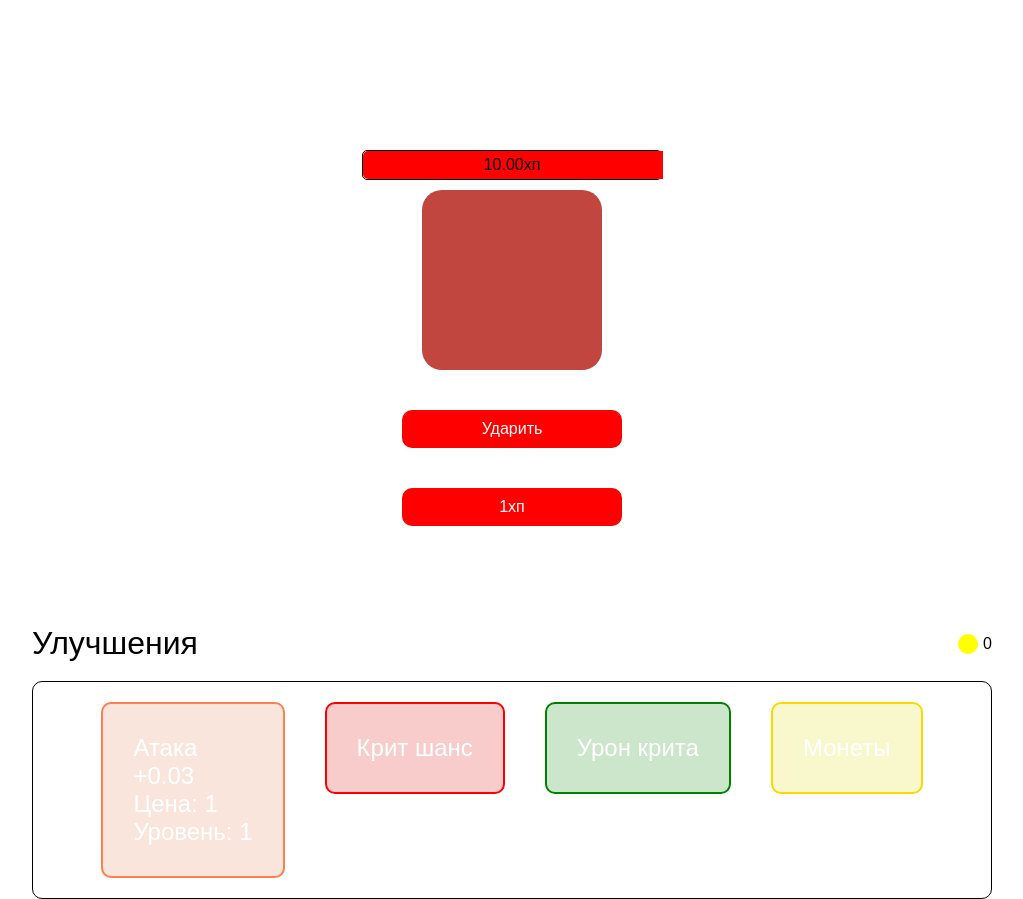
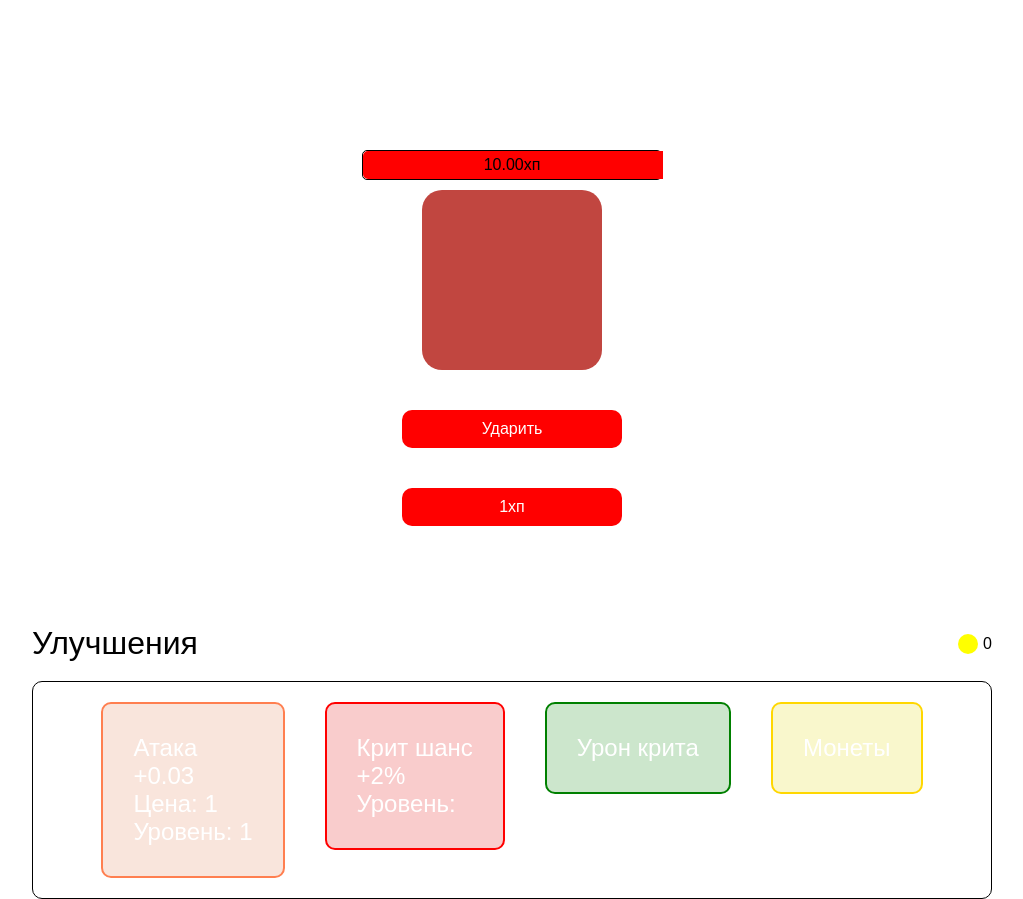
Before and after one commit to HELLRAID-cmd/Tap-Tap-MonsterHunter, a React (Vite) app in the folder client/: page / in a window 1280 px wide. Shown: the whole page, without its empty margins (128-1151 px from the left). Built offline with nearby package versions, Linux system fonts and the light colour scheme.

Commit message:
Изменил прирост крита

```diff
--- a/client/src/Components/Footer/FooterCrit.tsx
+++ b/client/src/Components/Footer/FooterCrit.tsx
@@ -3,16 +3,22 @@ import { useGame } from "../context/Context";
 const FooterCrit = () => {
   const {setAttackCrit} = useGame();
 
+  const nextUpgrade = 0.02;
+
   const upgradeCrit = () => {
     setAttackCrit(prev => {
-      const upgrade = prev + 0.05;
-      console.log("Улучшено", upgrade.toFixed(2))
-      return upgrade > 1 ? 1 : upgrade;
+      const upgrade = prev + nextUpgrade;
+      console.log("Улучшено", (upgrade * 100).toFixed(0) + "%");
+      return upgrade >= 0.67 ? 0.67 : upgrade;
     })
   }
 
   return (
-    <button className="footer__skill-btn crit" onClick={upgradeCrit}>Крит шанс</button>
+    <button className="footer__skill-btn crit" onClick={upgradeCrit}>
+      Крит шанс
+      <span>+{(nextUpgrade * 100).toFixed(0)}%</span>
+      <span>Уровень: </span>
+    </button>
   )
 }
 
```
